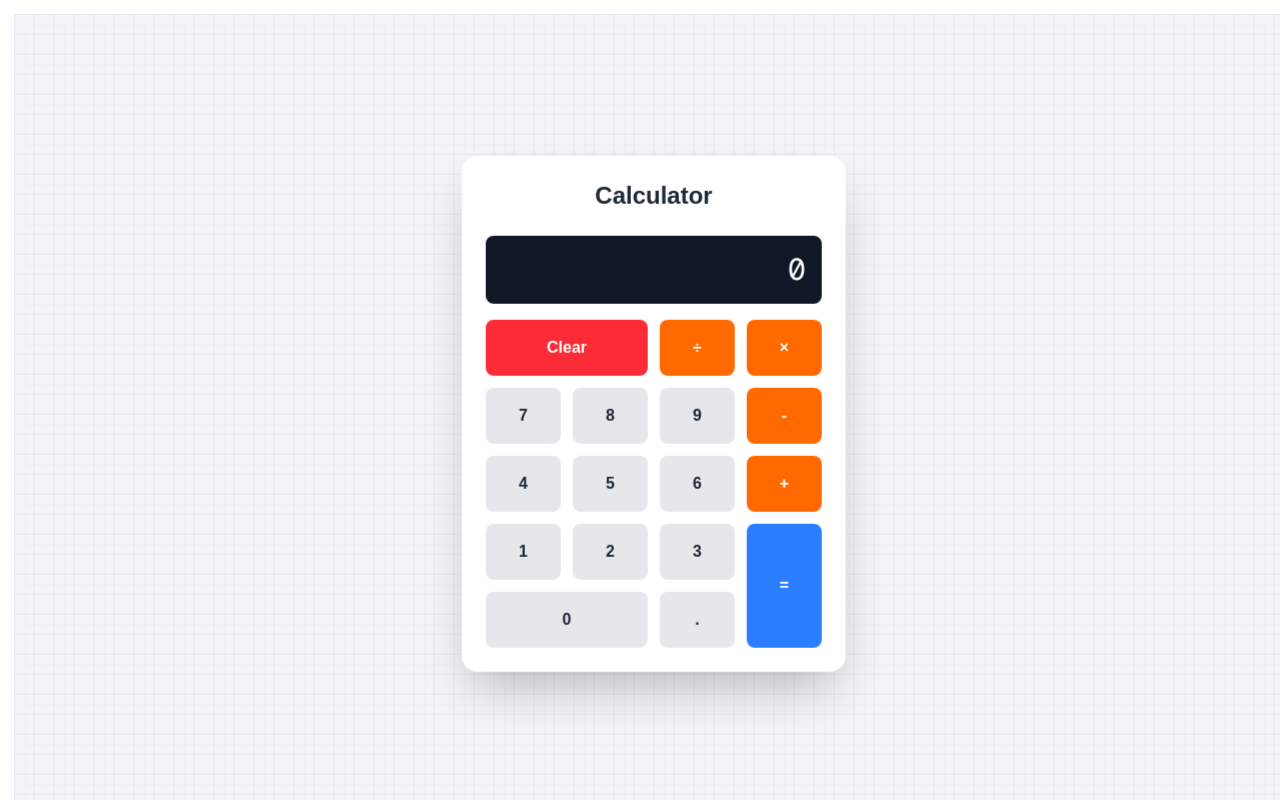
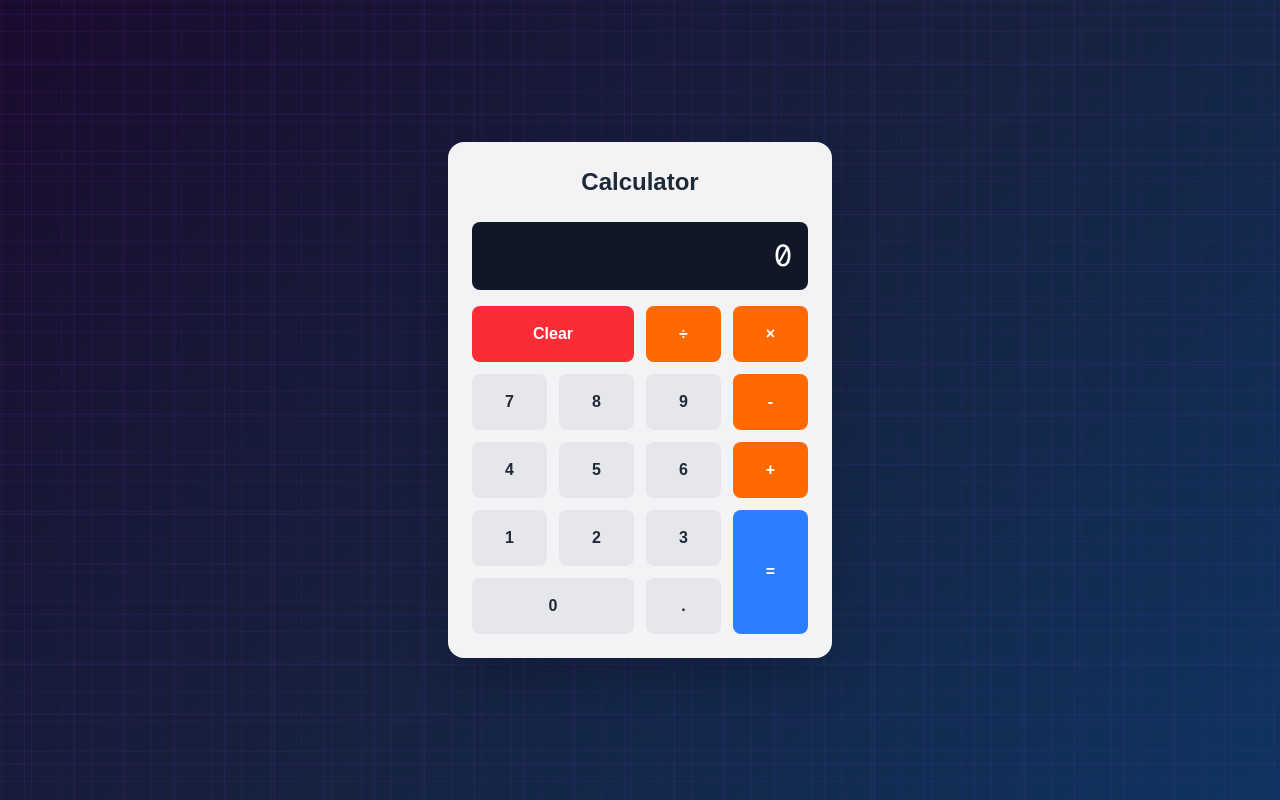
Before and after one commit to ns-test-org/calc, a Next.js app in the folder packages/new-web-app-room/: page / in a window 1280 px wide. Built offline with nearby package versions, Linux system fonts and the light colour scheme.

Commit message:
AI chat session: Updated code and files

```diff
--- a/packages/new-web-app-room/src/app/globals.css
+++ b/packages/new-web-app-room/src/app/globals.css
@@ -149,35 +149,53 @@ body {
 }
 
 /* Animated Grid Background */
-@keyframes gridMove {
+.animated-grid {
+  position: fixed;
+  top: 0;
+  left: 0;
+  width: 100%;
+  height: 100%;
+  z-index: -1;
+  background: linear-gradient(135deg, #1a0b2e 0%, #16213e 50%, #0f3460 100%);
+  overflow: hidden;
+}
+
+.animated-grid::before,
+.animated-grid::after {
+  content: '';
+  position: absolute;
+  top: -50%;
+  left: -50%;
+  width: 200%;
+  height: 200%;
+  background-image:
+    linear-gradient(rgba(147, 51, 234, 0.15) 1px, transparent 1px),
+    linear-gradient(90deg, rgba(147, 51, 234, 0.15) 1px, transparent 1px);
+  background-size: 50px 50px;
+  animation: gridMove1 20s linear infinite;
+  pointer-events: none;
+}
+
+.animated-grid::after {
+  background-size: 30px 30px;
+  opacity: 0.6;
+  animation: gridMove2 15s linear infinite reverse;
+}
+
+@keyframes gridMove1 {
   0% {
     transform: translate(0, 0);
   }
   100% {
-    transform: translate(20px, 20px);
+    transform: translate(50px, 50px);
   }
 }
 
-.animated-grid {
-  background-image:
-    linear-gradient(rgba(147, 51, 234, 0.08) 1px, transparent 1px),
-    linear-gradient(90deg, rgba(147, 51, 234, 0.08) 1px, transparent 1px);
-  background-size: 20px 20px;
-  animation: gridMove 8s linear infinite;
+@keyframes gridMove2 {
+  0% {
+    transform: translate(0, 0);
+  }
+  100% {
+    transform: translate(-30px, -30px);
+  }
 }
-
-.animated-grid::before {
-  content: '';
-  position: absolute;
-  top: 0;
-  left: 0;
-  right: 0;
-  bottom: 0;
-  background-image:
-    linear-gradient(rgba(147, 51, 234, 0.04) 1px, transparent 1px),
-    linear-gradient(90deg, rgba(147, 51, 234, 0.04) 1px, transparent 1px);
-  background-size: 40px 40px;
-  animation: gridMove 12s linear infinite reverse;
-  pointer-events: none;
-  z-index: -1;
-}
```
